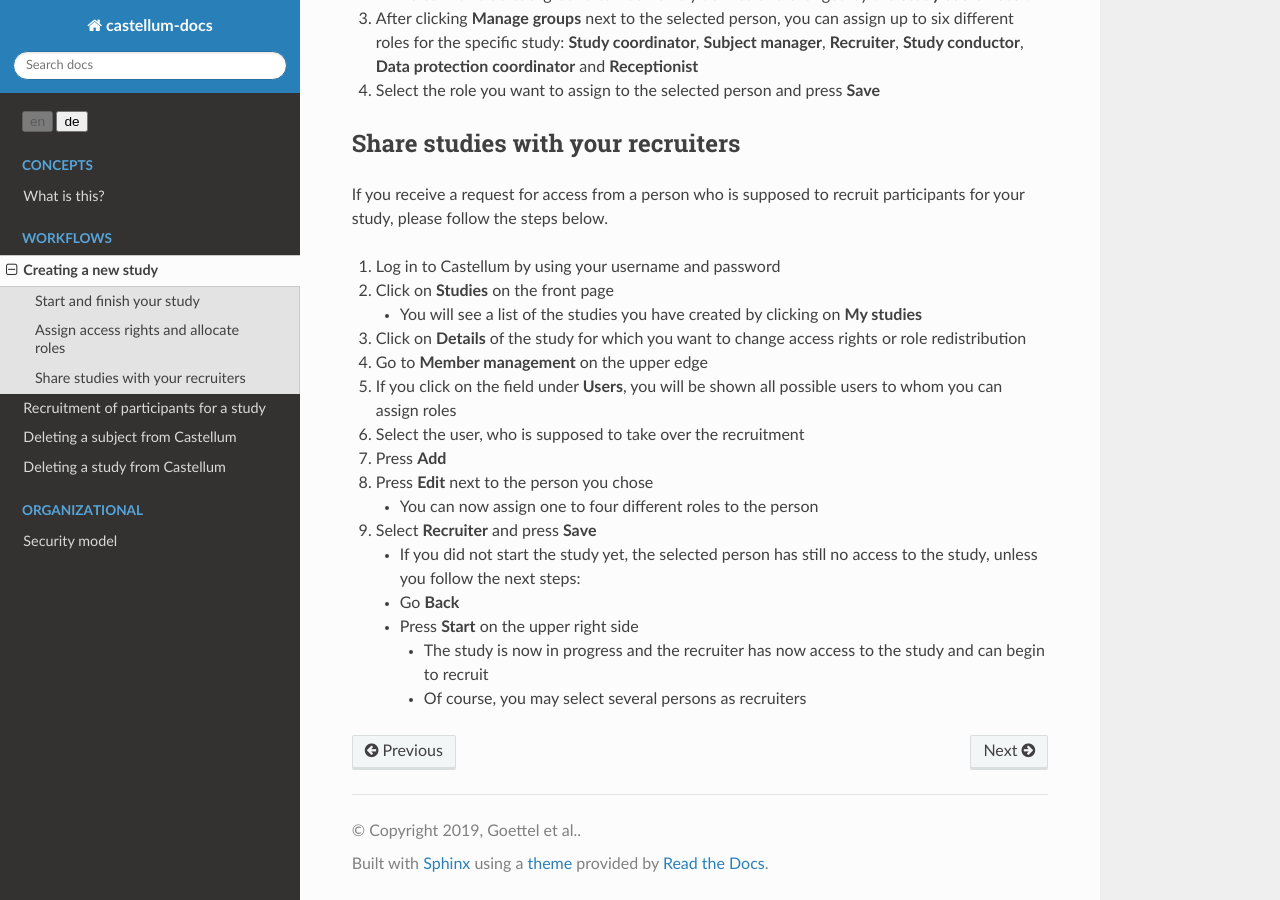
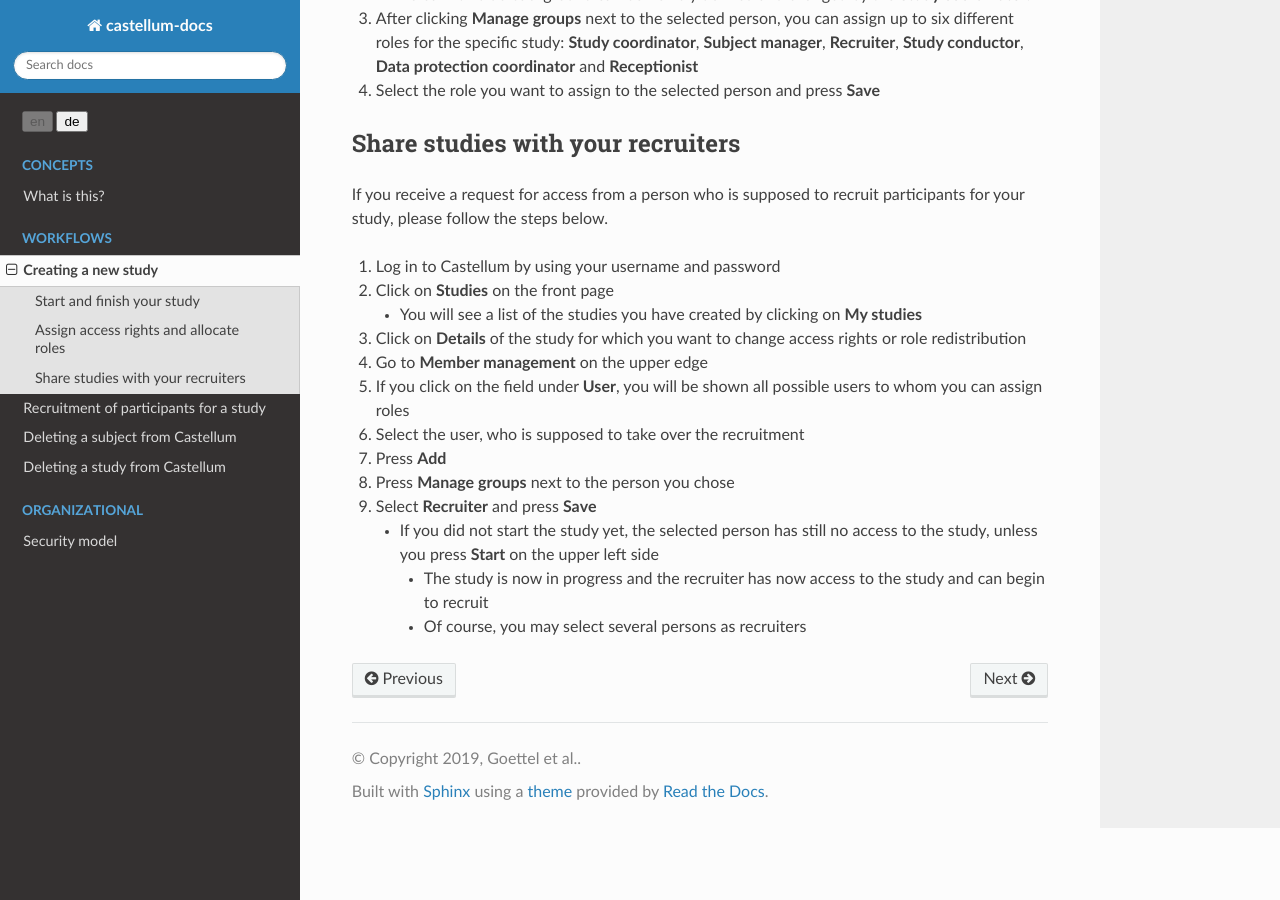
Before and after one commit to DouglasNeuroInformatics/castellum, a Sphinx documentation site: the page built from source/workflows/study-creation.rst, in a window 1280 px wide and 900 px high, scrolled down 1741 px. Built offline with Sphinx 7.4.7 and the Read the Docs theme 2.0.0, drawn with Linux system fonts in a browser that asks for light colours.

Commit message:
Update study-creation.rst

```diff
--- a/source/workflows/study-creation.rst
+++ b/source/workflows/study-creation.rst
@@ -100,20 +100,15 @@ participants for your study, please follow the steps below.
 3. Click on **Details** of the study for which you want to change access rights
    or role redistribution
 4. Go to **Member management** on the upper edge
-5. If you click on the field under **Users**, you will be shown all
+5. If you click on the field under **User**, you will be shown all
    possible users to whom you can assign roles
 6. Select the user, who is supposed to take over the recruitment
 7. Press **Add**
-8. Press **Edit** next to the person you chose
-
-   -  You can now assign one to four different roles to the person
-
+8. Press **Manage groups** next to the person you chose
 9. Select **Recruiter** and press **Save**
 
-   -  If you did not start the study yet, the selected person has still no access to the study, unless you
-      follow the next steps:
-   -  Go **Back**
-   -  Press **Start** on the upper right side
+   -  If you did not start the study yet, the selected person has still no
+      access to the study, unless you press **Start** on the upper left side
 
       -  The study is now in progress and the recruiter has now access
          to the study and can begin to recruit
```
